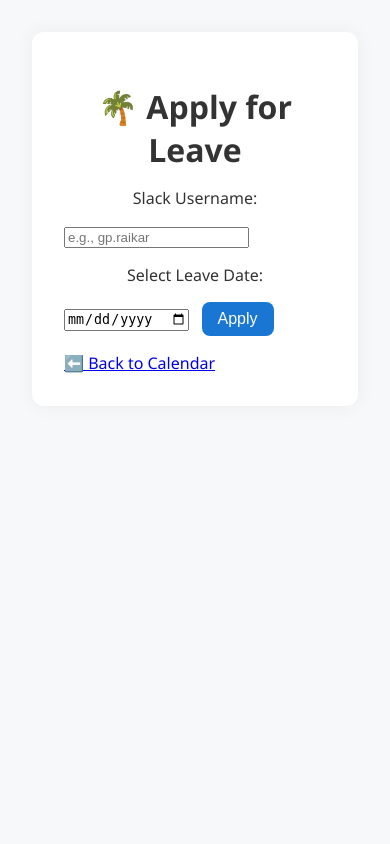
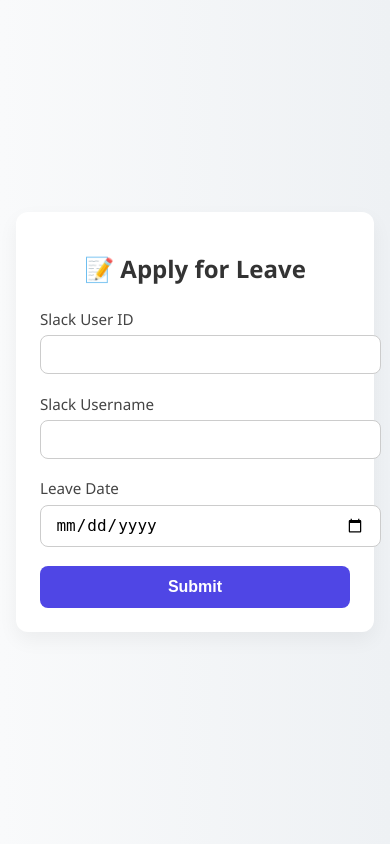
Before and after one commit to GPRaikar/Attendance-Tracker-Backend, a Flask app: page /applyleave in a window 390 px wide. Run offline with Flask 3, Linux system fonts and the light colour scheme.

Commit message:
added home page and apply leave feature

```diff
--- a/app.py
+++ b/app.py
@@ -174,3 +174,7 @@ def apply_leave():
         return jsonify({"success": True}), 200
 
     return render_template("apply_leave.html")
+
+@app.route("/")
+def homepage():
+    return render_template("home.html")
--- /dev/null
+++ b/static/applyleave.css
@@ -0,0 +1,118 @@
+/* static/applyleave.css */
+body {
+  margin: 0;
+  font-family: 'Segoe UI', sans-serif;
+  background: linear-gradient(to right, #f9fafb, #eef1f4);
+  display: flex;
+  align-items: center;
+  justify-content: center;
+  min-height: 100vh;
+  padding: 1rem;
+  box-sizing: border-box;
+}
+
+.container {
+  background: white;
+  padding: 2rem 2.5rem;
+  border-radius: 16px;
+  box-shadow: 0 8px 20px rgba(0, 0, 0, 0.05);
+  width: 100%;
+  max-width: 400px;
+  box-sizing: border-box;
+}
+
+h1 {
+  text-align: center;
+  font-size: 1.8rem;
+  margin-bottom: 1.5rem;
+  color: #333;
+}
+
+.input-group {
+  margin-bottom: 1.2rem;
+}
+
+label {
+  display: block;
+  margin-bottom: 0.4rem;
+  font-weight: 500;
+  color: #444;
+  font-size: 0.95rem;
+}
+
+input {
+  width: 100%;
+  padding: 0.6rem 0.9rem;
+  border: 1px solid #ccc;
+  border-radius: 8px;
+  font-size: 1rem;
+  transition: all 0.3s;
+}
+
+input:focus {
+  border-color: #4f46e5;
+  outline: none;
+  box-shadow: 0 0 0 3px rgba(79, 70, 229, 0.15);
+}
+
+button {
+  width: 100%;
+  background-color: #4f46e5;
+  color: white;
+  padding: 0.75rem 1rem;
+  border: none;
+  border-radius: 8px;
+  font-size: 1.05rem;
+  font-weight: 600;
+  cursor: pointer;
+  transition: background 0.3s ease;
+}
+
+button:hover {
+  background-color: #4338ca;
+}
+
+.response {
+  margin-top: 1rem;
+  text-align: center;
+  font-weight: 500;
+  padding: 0.6rem 1rem;
+  border-radius: 8px;
+  display: none;
+}
+
+.response.loading {
+  display: block;
+  color: #888;
+}
+
+.response.success {
+  display: block;
+  background-color: #dcfce7;
+  color: #166534;
+  border: 1px solid #bbf7d0;
+}
+
+.response.error {
+  display: block;
+  background-color: #fee2e2;
+  color: #991b1b;
+  border: 1px solid #fecaca;
+}
+
+/* 📱 Mobile Responsiveness */
+@media (max-width: 480px) {
+  .container {
+    padding: 1.5rem;
+    border-radius: 12px;
+  }
+
+  h1 {
+    font-size: 1.5rem;
+  }
+
+  input,
+  button {
+    font-size: 1rem;
+  }
+}
--- a/templates/apply_leave.html
+++ b/templates/apply_leave.html
@@ -1,48 +1,65 @@
-<!-- templates/apply_leave.html -->
 <!DOCTYPE html>
 <html lang="en">
 <head>
   <meta charset="UTF-8" />
-  <title>Apply for Leave</title>
-  <link rel="stylesheet" href="{{ url_for('static', filename='style.css') }}" />
+  <meta name="viewport" content="width=device-width, initial-scale=1.0"/>
+  <title>Apply Leave</title>
+  <link rel="stylesheet" href="{{ url_for('static', filename='applyleave.css') }}" />
 </head>
 <body>
-  <div class="calendar-container">
-    <h1>🌴 Apply for Leave</h1>
+  <div class="container">
+    <h1>📝 Apply for Leave</h1>
     <form id="leaveForm">
-      <label for="username">Slack Username:</label>
-      <input type="text" id="username" required placeholder="e.g., gp.raikar" />
-
-      <label for="leaveDate">Select Leave Date:</label>
-      <input type="date" id="leaveDate" required />
-
-      <button type="submit">Apply</button>
+      <div class="input-group">
+        <label for="user_id">Slack User ID</label>
+        <input type="text" id="user_id" name="user_id" required />
+      </div>
+      <div class="input-group">
+        <label for="username">Slack Username</label>
+        <input type="text" id="username" name="username" required />
+      </div>
+      <div class="input-group">
+        <label for="leave_date">Leave Date</label>
+        <input type="date" id="leave_date" name="leave_date" required />
+      </div>
+      <button type="submit">Submit</button>
     </form>
-    <p id="responseMsg"></p>
-    <a href="/calendar">⬅️ Back to Calendar</a>
+    <div id="response" class="response"></div>
   </div>
 
   <script>
-    document.getElementById("leaveForm").addEventListener("submit", async (e) => {
+    const form = document.getElementById("leaveForm");
+    const responseDiv = document.getElementById("response");
+
+    form.addEventListener("submit", async (e) => {
       e.preventDefault();
-      const username = document.getElementById("username").value;
-      const date = document.getElementById("leaveDate").value;
+      responseDiv.className = "response loading";
+      responseDiv.textContent = "Submitting...";
 
-      const res = await fetch("/applyleave", {
-        method: "POST",
-        headers: {
-          "Content-Type": "application/json"
-        },
-        body: JSON.stringify({ username, date })
-      });
+      const data = {
+        user_id: form.user_id.value,
+        username: form.username.value,
+        leave_date: form.leave_date.value
+      };
 
-      const msg = document.getElementById("responseMsg");
-      if (res.ok) {
-        msg.textContent = "✅ Leave successfully recorded!";
-        msg.style.color = "green";
-      } else {
-        msg.textContent = "❌ Failed to apply leave.";
-        msg.style.color = "red";
+      try {
+        const res = await fetch("/api/applyleave", {
+          method: "POST",
+          headers: { "Content-Type": "application/json" },
+          body: JSON.stringify(data)
+        });
+        const result = await res.json();
+
+        if (res.ok) {
+          responseDiv.className = "response success";
+          responseDiv.textContent = "✅ Leave recorded successfully!";
+          form.reset();
+        } else {
+          throw new Error(result.error || "Something went wrong");
+        }
+      } catch (err) {
+        responseDiv.className = "response error";
+        responseDiv.textContent = `❌ ${err.message}`;
       }
     });
   </script>
```
Also changed, not shown: static/style.css (+53 -0 lines), templates/home.html (added, +21 -0 lines).
